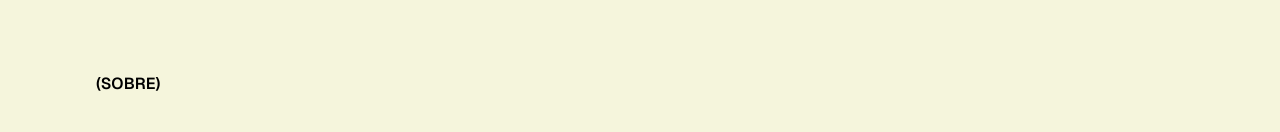
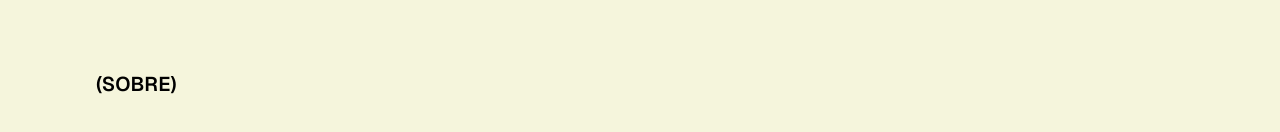
Before and after one commit to cbxcvl/capic, a Next.js app: page / in a window 1280 px wide. Shown: the part 820-952 px from the top of the page. Built offline with nearby package versions, Linux system fonts and the light colour scheme.

Commit message:
Update font size for BadgeContent component

```diff
--- a/src/components/BadgeContent/BadgeContent.tsx
+++ b/src/components/BadgeContent/BadgeContent.tsx
@@ -5,7 +5,7 @@ interface ContentProps {
 export function BadgeContent({ content }: ContentProps): JSX.Element {
   return (
     <div className="top-20 size-24 lg:size-28 items-center justify-start flex pl-6 lg:pl-12 ">
-      <p className="font-sans font-semibold text-base uppercase text-black">
+      <p className="font-sans font-semibold text-base uppercase text-black lg:text-xl">
         {content}
       </p>
     </div>
```
